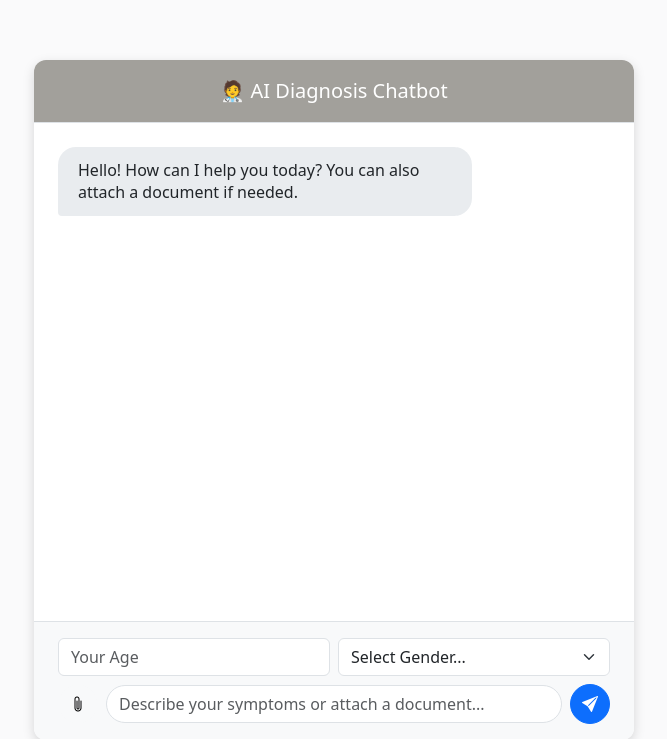
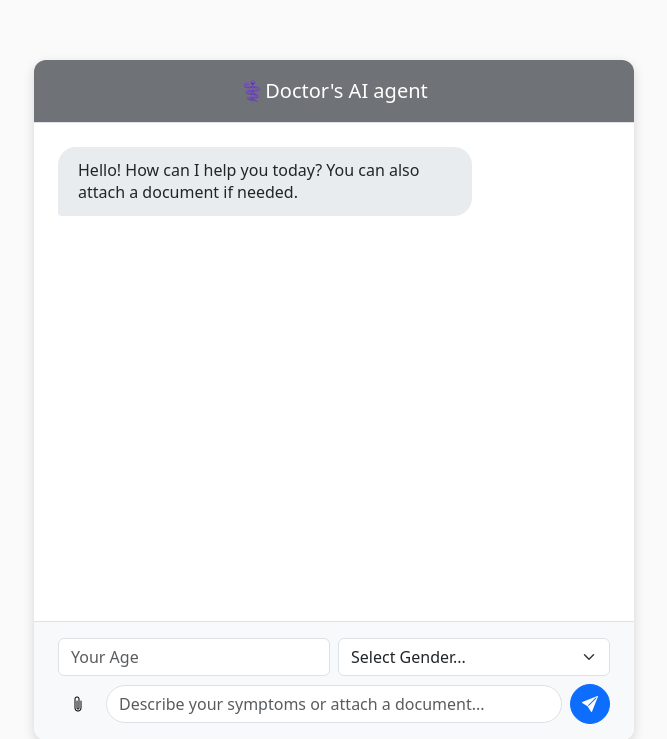
Before and after one commit to 7415Karan/AI_Diagnosis_Chatbot, a Flask app: page / in a window 1280 px wide. Shown: the top 739 px of the page, without its empty margins (306-973 px from the left). Run offline with Flask 3, Linux system fonts and the light colour scheme.

Commit message:
changename

```diff
--- a/templates/ChatbotUI.html
+++ b/templates/ChatbotUI.html
@@ -32,7 +32,7 @@
         }
 
         .chat-header {
-            background-color: rgba(154, 151, 146, 0.915);
+            background-color: rgba(98, 101, 107, 0.915);
             color: white;
             padding: 1rem;
             text-align: center;
@@ -111,7 +111,7 @@
 <body>
     <div class="chatbot-container">
         <div class="chat-header">
-           🧑‍⚕️ AI Diagnosis Chatbot
+           ⚕️Doctor's AI agent
         </div>
         <div class="chat-box" id="chat-box">
             <div class="chat-message bot-message">
```
